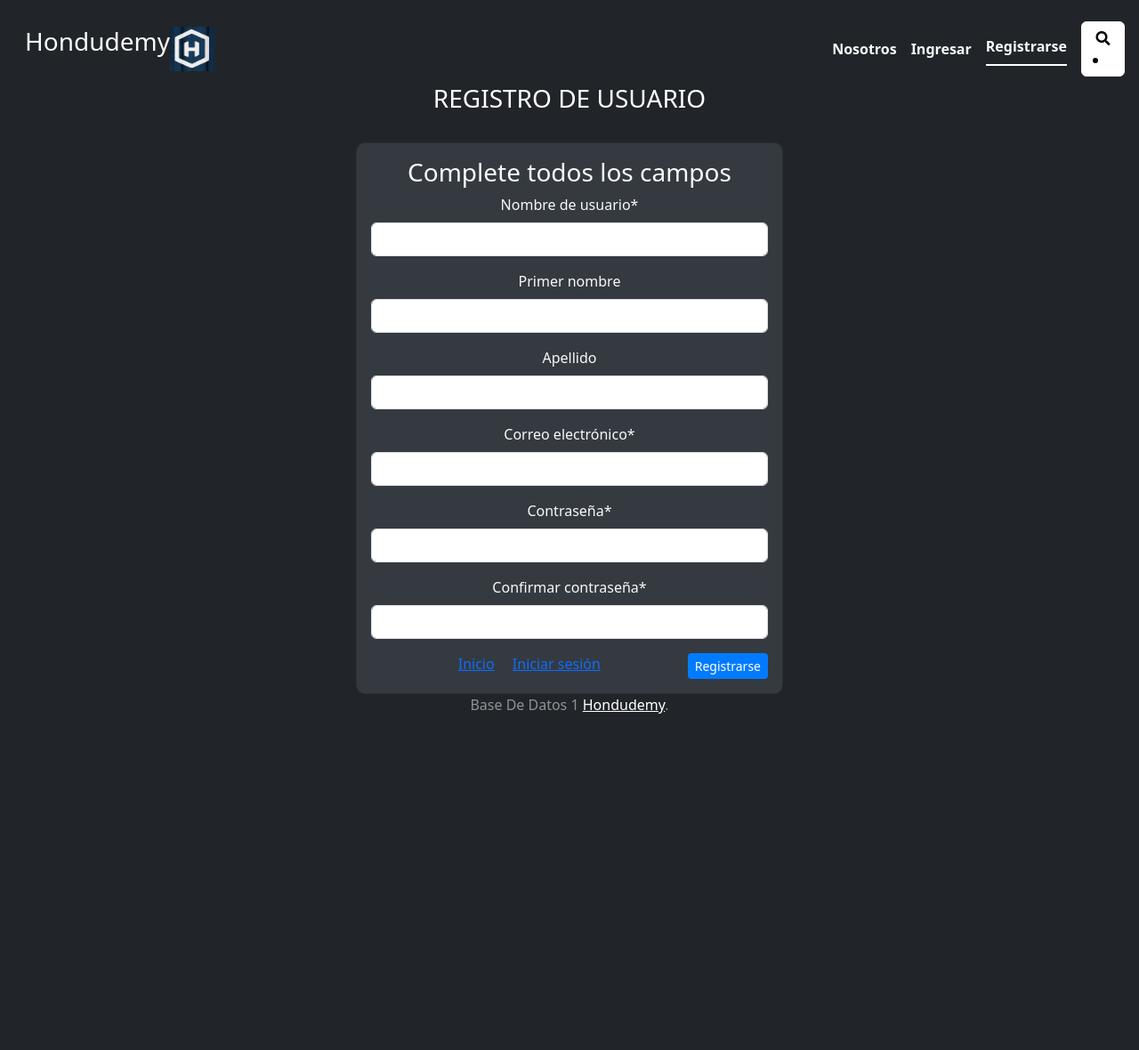
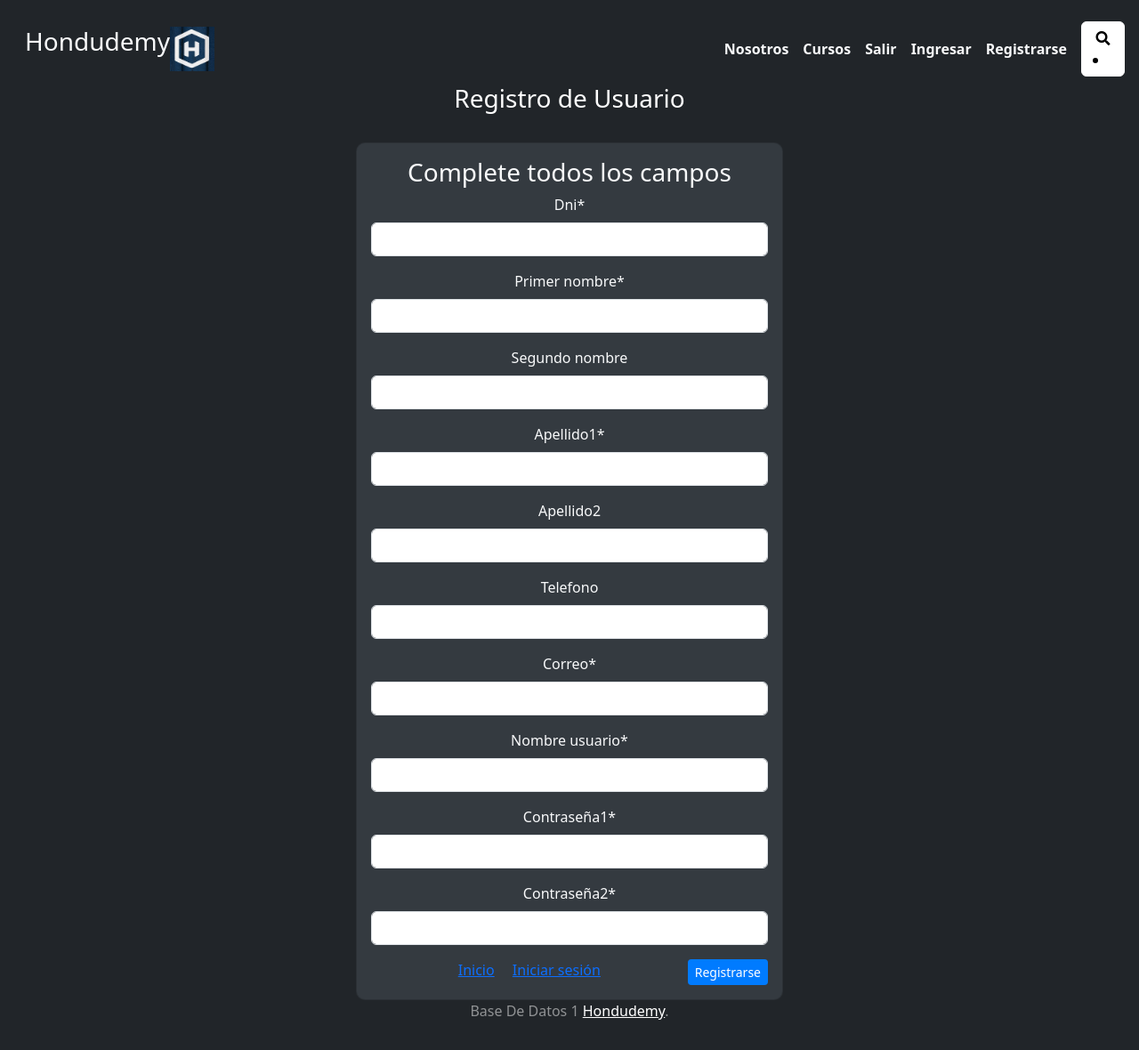
Before and after one commit to KevinSosa019/BaseDeDatos1-ProyectoFinal-, a Django app: page /register/ in a window 1280 px wide. Shown: the whole page at 89% size. Before the commit the page ends 802 px from the top, so only its background shows below. Run offline with Django 5.2, Linux system fonts and the light colour scheme; some libraries are stand-ins or nearby versions.

Commit message:
2avance_BD

```diff
--- a/Proyecto/core/forms.py
+++ b/Proyecto/core/forms.py
@@ -1,31 +1,37 @@
 from django import forms
 from django.core.exceptions import ValidationError
 from django.db import connection
-from django.contrib.auth.hashers import check_password
 
 class CustomUserCreationForm(forms.Form):
-    nombre_usuario = forms.CharField(max_length=150, required=True, label='Nombre de usuario')
-    primer_nombre = forms.CharField(max_length=30, required=False, label='Primer nombre')
-    apellido = forms.CharField(max_length=30, required=False, label='Apellido')
-    correo = forms.EmailField(required=True, label='Correo electrónico')
-    contraseña1 = forms.CharField(widget=forms.PasswordInput, required=True, label='Contraseña')
-    contraseña2 = forms.CharField(widget=forms.PasswordInput, required=True, label='Confirmar contraseña')
+    dni = forms.CharField(max_length=15)
+    primer_nombre = forms.CharField(max_length=30)
+    segundo_nombre = forms.CharField(max_length=30, required=False)
+    apellido1 = forms.CharField(max_length=30)
+    apellido2 = forms.CharField(max_length=30, required=False)
+    telefono = forms.CharField(max_length=15, required=False)
+    correo = forms.EmailField()
+    nombre_usuario = forms.CharField(max_length=30)
+    contraseña1 = forms.CharField(widget=forms.PasswordInput)
+    contraseña2 = forms.CharField(widget=forms.PasswordInput)
 
     def clean_correo(self):
-        correo = self.cleaned_data['correo']
+        correo = self.cleaned_data.get('correo')
         if self.correo_ya_registrado(correo):
-            raise ValidationError('Este correo electrónico ya está registrado')
+            raise ValidationError("Este correo ya está registrado.")
         return correo
 
     def correo_ya_registrado(self, correo):
         with connection.cursor() as cursor:
-            cursor.execute("SELECT COUNT(*) FROM auth_user WHERE email = %s", [correo])
-            resultado = cursor.fetchone()[0]
-            return resultado > 0
+            cursor.execute("SELECT COUNT(*) FROM Usuarios WHERE Correo = %s", [correo])
+            count = cursor.fetchone()[0]
+            return count > 0
 
     def clean(self):
         cleaned_data = super().clean()
         contraseña1 = cleaned_data.get("contraseña1")
         contraseña2 = cleaned_data.get("contraseña2")
+
         if contraseña1 != contraseña2:
-            self.add_error('contraseña2', 'Las contraseñas no coinciden')
+            raise ValidationError("Las contraseñas no coinciden.")
+
+        return cleaned_data
--- a/Proyecto/core/templates/core/base.html
+++ b/Proyecto/core/templates/core/base.html
@@ -24,7 +24,8 @@
             <nav class="navbar navbar-expand-lg nav-masthead sticky-top bg-nav">
                 <div class="container-fluid">
                     <a class="navbar-brand text-light" href="{% url 'home' %}">
-                        <img src="/media/h3.jpeg" alt="Bootstrap" width="50" height="50">
+                    <img src="/media/h3.jpeg" alt="Hondudemy" width="50" height="50">
+
                         <h3 class="float-md-start mb-0">Hondudemy</h3>
                     </a>
                     <button class="navbar-toggler" type="button" data-bs-toggle="collapse" data-bs-target="#navbarNav" aria-controls="navbarNav" aria-expanded="false" aria-label="Toggle navigation">
@@ -34,19 +35,12 @@
 
                 <div class="collapse navbar-collapse text-light" id="navbarNav">
                     <a class="nav-link fw-bold py-1 px-0 {% if current_page == 'nosotros' %}active{% endif %} ms-3" href="{% url 'nosotros' %}">Nosotros</a>
-
-                    {% if request.user.is_authenticated %}
-
-                        <a class="nav-link fw-bold py-1 px-0 {% if current_page == 'products' %}active{% endif %} ms-3" href="{% url 'products' %}">Productos</a>
-                        <!-- Botón que abre el modal -->
+                    <a class="nav-link fw-bold py-1 px-0 {% if current_page == 'products' %}active{% endif %} ms-3" href="{% url 'cursos' %}">Cursos</a>
                     <button type="button" class="btn nav-link fw-bold py-1 px-0 ms-3" data-bs-toggle="modal" data-bs-target="#exampleModal">
                         Salir
                     </button>
-
-                    {% else %}
                     <a class="nav-link fw-bold py-1 px-0 {% if current_page == 'login' %}active{% endif %} ms-3" href="{% url 'login' %}">Ingresar</a>
                     <a class="nav-link fw-bold py-1 px-0 {% if current_page == 'register' %}active{% endif %} ms-3" href="{% url 'register' %}">Registrarse</a>
-                    {% endif %}
             </div>
 
                 <!-- Botón de Buscar -->
@@ -70,7 +64,6 @@
         </footer>
     </div>
 
-    <!-- Modal -->
     <!-- Modal -->
     <div class="modal fade" id="exampleModal" tabindex="-1" aria-labelledby="exampleModalLabel" aria-hidden="true">
         <div class="modal-dialog">
--- a/Proyecto/core/templates/registration/register.html
+++ b/Proyecto/core/templates/registration/register.html
@@ -4,15 +4,14 @@
 
 {% load crispy_forms_tags %}
 
-<h3>REGISTRO DE USUARIO</h3>
+<h3>Registro de Usuario</h3>
 
 <br>
 
 <form id="register-form" action="" method="post">
     {% csrf_token %}
-
     <div class="card mx-auto" style="width: 30rem;">
-        <div class="card-body ">
+        <div class="card-body">
             <h3>Complete todos los campos</h3>
             {{ formulario | crispy }}
 
@@ -32,6 +31,13 @@
                 </div>
             {% endif %}
 
+            <!-- Mensaje de éxito (si es necesario) -->
+            {% if mensaje_exito %}
+                <div class="alert alert-success">
+                    {{ mensaje_exito }}
+                </div>
+            {% endif %}
+
             <a href="{% url 'home' %}" class="card-link">Inicio</a>
             <a href="{% url 'login' %}" class="card-link">Iniciar sesión</a>
             <button class="btn btn-sm btn-primary float-end" type="submit">Registrarse</button>
--- a/Proyecto/core/urls.py
+++ b/Proyecto/core/urls.py
@@ -1,17 +1,15 @@
 from django.urls import path
-from .views import home, products, register, nosotros, exit_view,busqueda
+from .views import home, cursos, register, nosotros, exit_view,busqueda
 from django.conf.urls.static import static
 from django.conf import settings
 
 urlpatterns = [
     path('', home, name='home'),
-    path('products/', products, name='products'),
+    path('cusos/', cursos, name='cursos'),
     path('register/', register, name='register'),
     path('nosotros/', nosotros, name='nosotros'),
     path('logout/', exit_view, name='logout'),
     path('busqueda/', busqueda, name='busqueda'),
-
-
 ]
 
 if settings.DEBUG:
--- a/Proyecto/core/views.py
+++ b/Proyecto/core/views.py
@@ -1,17 +1,17 @@
 from django.shortcuts import render, redirect
-from django.contrib.auth import authenticate, login, logout
+from django.contrib.auth import logout, authenticate, login
 from django.contrib.auth.decorators import login_required
 from django.db import connection
 from .forms import CustomUserCreationForm
 from django.contrib.auth.hashers import make_password, check_password
+from django.contrib import messages
 from django.db import IntegrityError
 
 def home(request):
     return render(request, 'core/home.html', {'current_page': 'home'})
 
-@login_required
-def products(request):
-    return render(request, 'core/products.html', {'current_page': 'products'})
+def cursos(request):
+    return render(request, 'curso/cursos.html', {'current_page': 'products'})
 
 def nosotros(request):
     return render(request, 'core/nosotros.html', {'current_page': 'nosotros'})
@@ -21,78 +21,97 @@ def exit_view(request):
     if request.method == 'POST':
         logout(request)
         return redirect('home')
-    else:
-        return redirect('home')
+    return redirect('home')
+
+def busqueda(request):
+    return render(request, 'core/busqueda.html', {'current_page': 'busqueda'})
 
 def register(request):
     datos = {
         'formulario': CustomUserCreationForm(),
         'current_page': 'register'
     }
+    if request.method == 'POST':
+        formulario = CustomUserCreationForm(request.POST)
 
-    if request.method == 'POST':
-        formulario = CustomUserCreationForm(data=request.POST)
         if formulario.is_valid():
             # Obtener los datos del formulario
+            dni = formulario.cleaned_data['dni']
+            nombre1 = formulario.cleaned_data['primer_nombre']
+            nombre2 = formulario.cleaned_data['segundo_nombre']
+            apellido1 = formulario.cleaned_data['apellido1']
+            apellido2 = formulario.cleaned_data['apellido2']
+            telefono = formulario.cleaned_data['telefono']
+            correo = formulario.cleaned_data['correo']
             nombre_usuario = formulario.cleaned_data['nombre_usuario']
-            primer_nombre = formulario.cleaned_data['primer_nombre']
-            apellido = formulario.cleaned_data['apellido']
-            correo = formulario.cleaned_data['correo']
-            contraseña = formulario.cleaned_data['contraseña1']
+            contrasenia = formulario.cleaned_data['contraseña1']
 
-            # Verificar si el nombre de usuario ya existe
+            if not all([nombre1, apellido1, correo, nombre_usuario, contrasenia, dni]):
+                messages.error(request, "Todos los campos son obligatorios.")
+                return render(request, 'registration/register.html', {'formulario': formulario})
+
             if usuario_existe(nombre_usuario):
                 formulario.add_error('nombre_usuario', 'Este nombre de usuario ya está en uso.')
                 datos['formulario'] = formulario
                 return render(request, 'registration/register.html', datos)
+
             try:
                 # Crear el usuario en la base de datos usando SQL directamente
-                crear_usuario(nombre_usuario, primer_nombre, apellido, correo, contraseña)
+                crear_usuario(dni, nombre1, nombre2, apellido1, apellido2, telefono, correo, nombre_usuario, contrasenia)
+
                 # Autenticar al usuario manualmente usando SQL
-                if autenticar_usuario(nombre_usuario, contraseña):
-                    usuario = authenticate(username=nombre_usuario, password=contraseña)
+                if autenticar_usuario(nombre_usuario, contrasenia):
+                    usuario = authenticate(username=nombre_usuario, password=contrasenia)
                     if usuario:
                         login(request, usuario)
                         return redirect('home')
                     else:
-                        formulario.add_error(None, 'No se pudo autenticar al usuario.')
+                        messages.error(request, 'No se pudo autenticar al usuario.')
+                else:
+                    messages.error(request, 'Error al autenticar el usuario.')
             except IntegrityError:
-                formulario.add_error(None, 'Error al registrar el usuario.')
+                messages.error(request, 'Error al registrar el usuario.')
 
-        datos['formulario'] = formulario
+        else:
+            messages.error(request, 'Formulario inválido.')
 
-    return render(request, 'registration/register.html', datos)
+    else:
+        formulario = CustomUserCreationForm()
 
-def crear_usuario(nombre_usuario, primer_nombre, apellido, correo, contraseña):
-    with connection.cursor() as cursor:
-        contraseña_hash = make_password(contraseña)  # Encriptar la contraseña
-        sql = """
-        INSERT INTO auth_user (username, first_name, last_name, email, password, is_superuser, is_staff, is_active, date_joined)
-        VALUES (%s, %s, %s, %s, %s, 0, 0, 1, GETDATE())
-        """
-        cursor.execute(sql, [nombre_usuario, primer_nombre, apellido, correo, contraseña_hash])
-        connection.commit()
+    return render(request, 'registration/register.html', {'formulario': formulario})
 
-def autenticar_usuario(nombre_usuario, contraseña):
-    with connection.cursor() as cursor:
-        sql = """
-        SELECT password FROM auth_user WHERE username = %s
-        """
-        cursor.execute(sql, [nombre_usuario])
-        usuario = cursor.fetchone()
-        if usuario:
-            hashed_password = usuario[0]
-            return check_password(contraseña, hashed_password)
-    return False
 
 def usuario_existe(nombre_usuario):
     with connection.cursor() as cursor:
         sql = """
-        SELECT COUNT(*) FROM auth_user WHERE username = %s
+        SELECT COUNT(*) FROM Usuarios WHERE NombreUsuario = %s
         """
         cursor.execute(sql, [nombre_usuario])
         count = cursor.fetchone()[0]
         return count > 0
 
-def busqueda(request):
-    return render(request, 'core/busqueda.html', {'current_page': 'busqueda'})
+def crear_usuario(dni, primer_nombre, segundo_nombre, apellido1, apellido2, telefono, correo, nombre_usuario, contraseña):
+    try:
+        with connection.cursor() as cursor:
+            contraseña_hash = make_password(contraseña)  # Encriptar la contraseña
+            sql = """
+            INSERT INTO Usuarios (DNI, Nombre1, Nombre2, Apellido1, Apellido2, Telefono, Correo, NombreUsuario, Contrasenia)
+            VALUES (%s, %s, %s, %s, %s, %s, %s, %s, %s)
+            """
+            cursor.execute(sql, [dni, primer_nombre, segundo_nombre, apellido1, apellido2, telefono, correo, nombre_usuario, contraseña_hash])
+            connection.commit()
+            print("Usuario creado exitosamente")  # Para depuración
+    except Exception as e:
+        print(f"Error al crear el usuario: {e}")  # Para depuración
+
+def autenticar_usuario(nombre_usuario, contrasenia):
+    with connection.cursor() as cursor:
+        sql = """
+        SELECT Contrasenia FROM Usuarios WHERE NombreUsuario = %s
+        """
+        cursor.execute(sql, [nombre_usuario])
+        resultado = cursor.fetchone()
+        if resultado:
+            stored_password = resultado[0]
+            return check_password(contrasenia, stored_password)
+        return False
--- a/requirements.txt
+++ b/requirements.txt
@@ -1,3 +1,4 @@
 django == 5.0.1
 mssql-django==1.4
-crispy-bootstrap5==2024.2
+crispy-bootstrap5==2024.
+pip install django-pyodbc-azure
```
Also changed, not shown: Proyecto/Proyecto/settings.py (+16 -2 lines), Proyecto/core/templates/core/home.html (+7 -13 lines), Proyecto/core/templates/curso/cursos.html (added, +43 -0 lines), Proyecto/core/templates/registration/login.html (+10 -12 lines), Proyecto/core/migrations/__init__.py (deleted), Proyecto/core/templates/curso/curso.html (deleted), 1 other file. Lines whose indentation alone changed are shown as unchanged.
